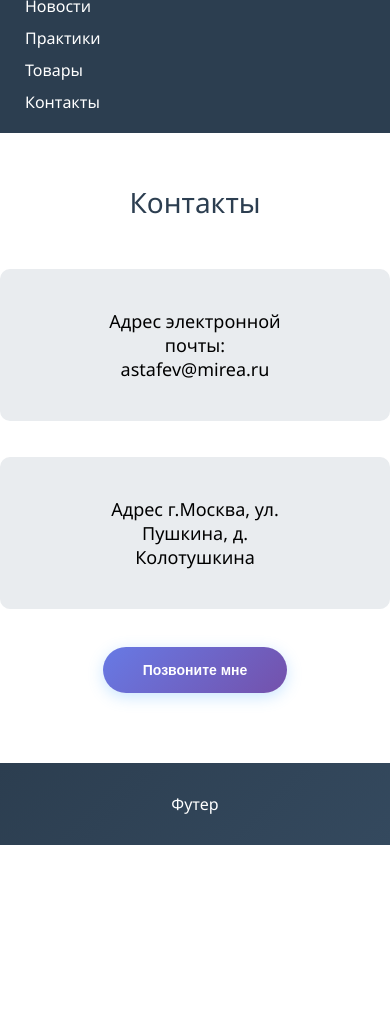
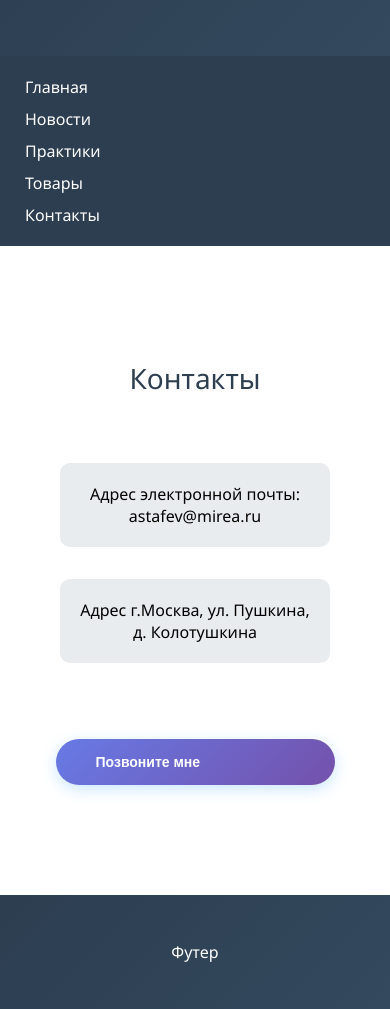
Before and after one commit to RovshanRH/frontend-and-backend-practice, a plain HTML site: page pages/contacts.html in a window 390 px wide. Shown: the part 155-1164 px from the top of the page. Before the commit the page ends 1000 px from the top, so only its background shows below. Drawn offline with Linux system fonts and the light colour scheme.

Commit message:
feat: modified contacts.html

```diff
--- a/pages/contacts.html
+++ b/pages/contacts.html
@@ -8,8 +8,8 @@
 </head>
 <body>
     <div class="page-container">
-        <div class="header">Хэдер</div>
-        <div class="nav">
+        <header class="header"><h1>Хэдер</h1></header>
+        <nav class="nav">
             <ul class="nav-list">
                 <li class="nav-item"><a class="nav-link"
                 href="../index.html">Главная</a></li>
@@ -23,21 +23,20 @@
                 href="contacts.html">Контакты</a></li>
             </ul>
 
-        </div>
-        <div class="content">
-            <section class="contacts-section">
-                <div class="section-title">Контакты</div>
-                <div class="contacts-text">
-                    <p id="contacts-text">Адрес электронной почты: astafev@mirea.ru</p>
-                    <p id="contacts-text">Адрес г.Москва, ул. Пушкина, д. Колотушкина</p>
-
-                </div>
-
-            </section>
-            <button class="button-tag">Позвоните мне</button>
-
-        </div>
-        <div class="footer">Футер</div>
+        </nav>
+        <main class="content">
+            <div class="contacts-grid">
+                <section class="contacts-section">
+                    <h2 class="section-title">Контакты</h2>
+                    <div class="contacts-text">
+                        <p id="contacts-info">Адрес электронной почты: astafev@mirea.ru</p>
+                        <p id="contacts-info">Адрес г.Москва, ул. Пушкина, д. Колотушкина</p>
+                    </div>
+                </section>
+                <button class="button-tag">Позвоните мне</button>
+            </div>
+        </main>
+        <footer class="footer"><p>Футер</p></footer>
 
     </div>
 
--- a/style/style.css
+++ b/style/style.css
@@ -148,6 +148,7 @@ main.content {
      /* padding: 0px 10px; */
      margin: 20px 0px;
      padding: 15px 40px;
+     grid-column: 1 / -1;
 
 }
 
@@ -164,6 +165,7 @@ main.content {
 
 
 .contacts-section {
+    grid-column: 1 / -1;
     display: flex;
     flex-direction: column;
     /* align-items: center; */
@@ -176,7 +178,7 @@ main.content {
     /* align-items: center; */
     justify-content: center;
 }
-#contacts-text {
+#contacts-info {
     padding: 40px 100px;
     background-color: #e9ecef;
     border-radius: 10px;
@@ -203,9 +205,9 @@ main.content {
  font-weight: 300; /* Легкое начертание шрифта */
 }
 
-.experience-grid {
+.experience-grid, .contacts-grid {
     display: grid;
-    grid-template-columns: repeat(auto-fir, minmax(300px, 1fr));
+    grid-template-columns: repeat(auto-fit, minmax(300px, 1fr));
     gap: 20px;
 }
 
@@ -289,7 +291,23 @@ align-items: center;
     .experience-grid {
         grid-template-columns: 1fr;
     }
+    .contacts-grid {
+        grid-template-columns: 1fr;
+    }
     .main.content {
         padding: 20px;
     }
+    .contacts-text {
+        padding: 20px;
+    }
+
+    #contacts-info {
+        padding: 20px;
+        font-size: 16px;
+    }
+
+    .button-tag {
+        width: 90%;
+        margin: 20px auto;
+    }
 }
```
